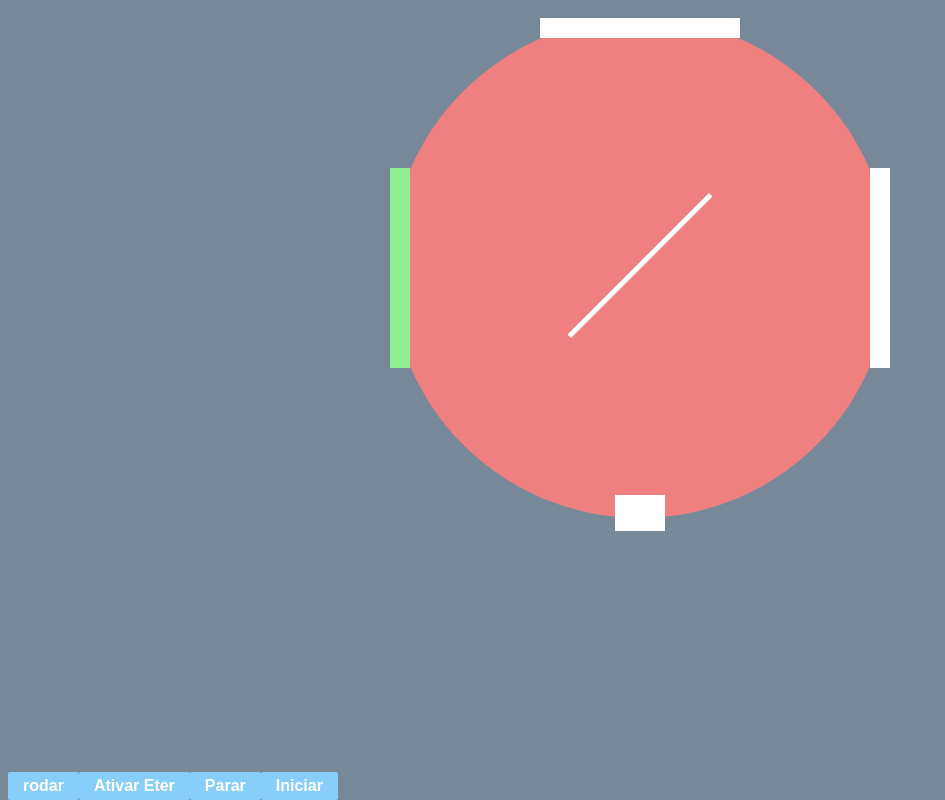
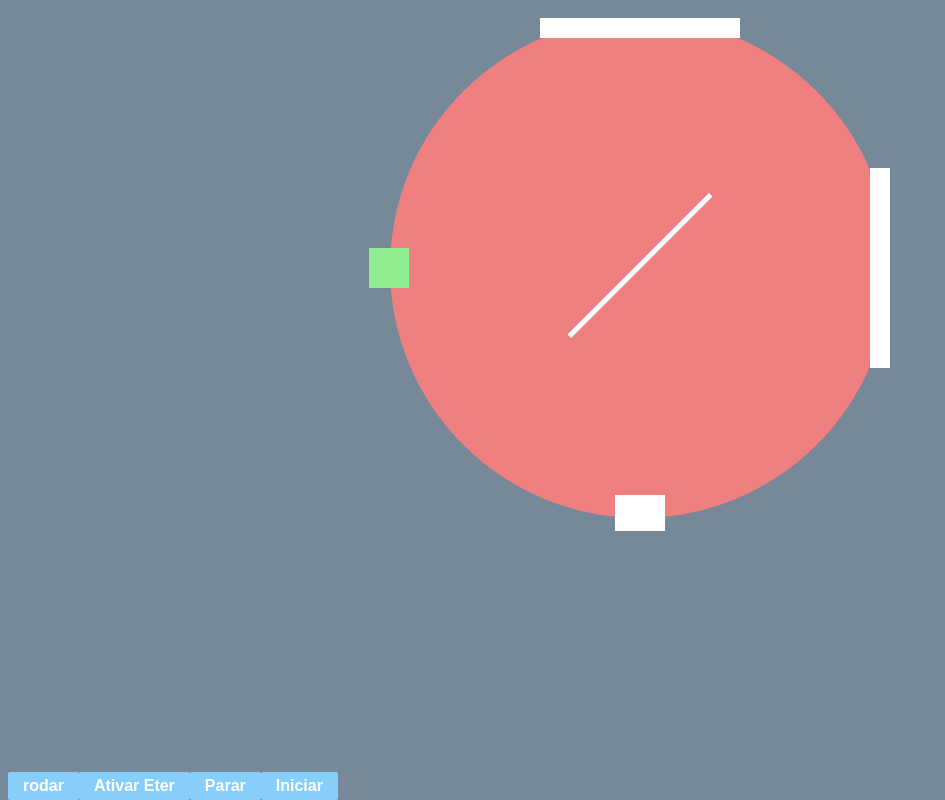
Before and after one commit to stenioaraujo/ProjetoFisica20132, a plain HTML site: page index2.html in a window 1280 px wide. Shown: the whole page, without its empty margins (0-945 px from the left). Drawn offline with Linux system fonts and the light colour scheme.

Commit message:
Update style.css

```diff
--- a/data/style.css
+++ b/data/style.css
@@ -69,10 +69,12 @@ body {
 }
 
 #lancador { /* colocar dependencias pros navegadores */
-	top: 240px;
-	left: -90px;
+	top: 230px;
+	left: -21;
 	-webkit-transform: rotate(90deg);
 	background: lightgreen;
+	width: 40;
+	height: 40;
 }
 
 #espelhoCentro {
```
